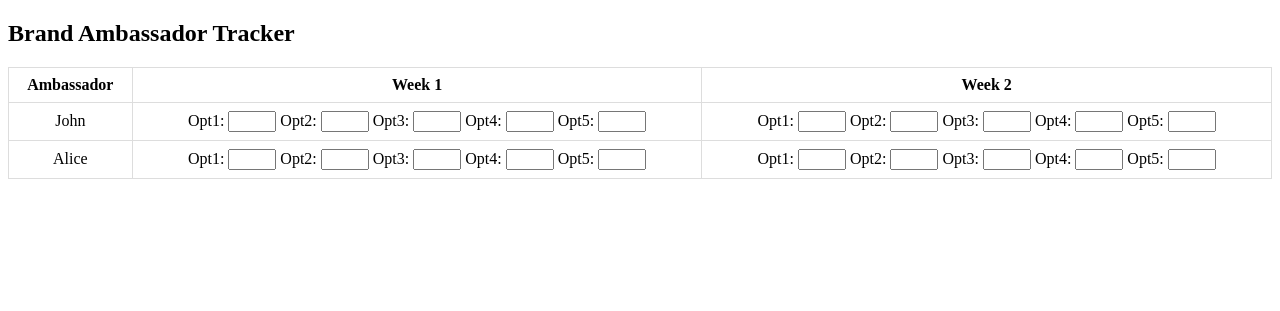
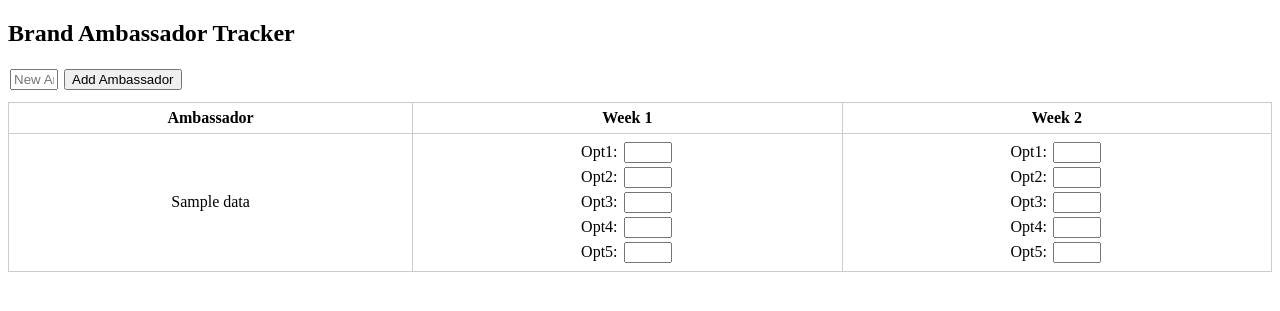
Before and after one commit to Kaushik-Puttaswamy/ambassador-tracker, a Flask app: template templates/index.html in a window 1280 px wide. Shown: the top 311 px of the page. Run offline with Flask 3, Linux system fonts and the light colour scheme; the template is opened without the code that fills it: most values are stand-ins (such as "Sample title", 1, 10 or a date in 2020); some libraries are stand-ins or nearby versions.

Commit message:
files added

```diff
--- a/app.py
+++ b/app.py
@@ -1,37 +1,47 @@
-from flask import Flask, render_template, request, jsonify
+from flask import Flask, render_template, request
 from flask_socketio import SocketIO, emit
 import os
+import json
 
 app = Flask(__name__)
 socketio = SocketIO(app, cors_allowed_origins="*")
 
-# In-memory database substitute (you can replace with real DB)
-data = {
-    'John': {f'Week {i+1}': [0, 0, 0, 0, 0] for i in range(52)},
-    'Alice': {f'Week {i+1}': [0, 0, 0, 0, 0] for i in range(52)}
-}
+DATA_FILE = 'saved_data.json'
+
+# Load saved data or initialize new structure
+def load_data():
+    if os.path.exists(DATA_FILE):
+        with open(DATA_FILE, 'r') as f:
+            return json.load(f)
+    return {}
+
+def save_data(data):
+    with open(DATA_FILE, 'w') as f:
+        json.dump(data, f)
+
+data = load_data()
 
 @app.route('/')
 def index():
     return render_template('index.html', data=data)
 
-@socketio.on('update_cell')
-def handle_update(data_packet):
-    name = data_packet['name']
-    week = data_packet['week']
-    option_index = data_packet['option']
+@socketio.on('update_click')
+def update_click(payload):
+    name = payload['ambassador']
+    week = f"Week {payload['week']}"
+    option = payload['option'] - 1
+    count = payload['count']
 
-    if name in data and week in data[name]:
-        if data[name][week][option_index] < 4:
-            data[name][week][option_index] += 1
-            new_value = data[name][week][option_index]
-            emit('cell_updated', {
-                'name': name,
-                'week': week,
-                'option': option_index,
-                'value': new_value
-            }, broadcast=True)
+    if name not in data:
+        data[name] = {}
+    if week not in data[name]:
+        data[name][week] = [0] * 5
+
+    data[name][week][option] = count
+    save_data(data)
+
+    emit('broadcast_update', payload, broadcast=True)
 
 if __name__ == '__main__':
-    port = int(os.environ.get("PORT", 10000))
+    port = int(os.environ.get("PORT", 5000))
     socketio.run(app, host='0.0.0.0', port=port)
--- a/static/script.js
+++ b/static/script.js
@@ -1,19 +1,19 @@
 const socket = io();
 
 function updateColor(input) {
-  const val = input.value.trim();
+  const val = parseInt(input.value.trim()) || 0;
   input.className = ""; // reset color
 
-  if (val === "1") input.classList.add("green");
-  else if (val === "2") input.classList.add("yellow");
-  else if (val === "3") input.classList.add("orange");
-  else if (val === "4") input.classList.add("red");
+  if (val === 1) input.classList.add("green");
+  else if (val === 2) input.classList.add("yellow");
+  else if (val === 3) input.classList.add("orange");
+  else if (val >= 4) input.classList.add("red");
 
   const data = {
     ambassador: input.dataset.ambassador,
     week: parseInt(input.dataset.week),
     option: parseInt(input.dataset.option),
-    count: parseInt(val || "0")
+    count: val
   };
   socket.emit("update_click", data);
 }
@@ -26,3 +26,40 @@ socket.on("broadcast_update", (data) => {
     updateColor(input);
   }
 });
+
+function addAmbassadorRow(name, weekCount = 2) {
+  const tbody = document.querySelector("#tracker-table tbody");
+  const tr = document.createElement("tr");
+  const tdName = document.createElement("td");
+  tdName.textContent = name;
+  tr.appendChild(tdName);
+
+  for (let week = 1; week <= weekCount; week++) {
+    const tdWeek = document.createElement("td");
+    for (let opt = 1; opt <= 5; opt++) {
+      const label = document.createTextNode(`Opt${opt}:`);
+      const input = document.createElement("input");
+      input.type = "text";
+      input.setAttribute("maxlength", "1");
+      input.dataset.ambassador = name;
+      input.dataset.week = week;
+      input.dataset.option = opt;
+      input.addEventListener("input", () => updateColor(input));
+      tdWeek.appendChild(label);
+      tdWeek.appendChild(input);
+      tdWeek.appendChild(document.createElement("br"));
+    }
+    tr.appendChild(tdWeek);
+  }
+
+  tbody.appendChild(tr);
+}
+
+document.getElementById("add-ambassador-btn").addEventListener("click", () => {
+  const input = document.getElementById("new-ambassador");
+  const name = input.value.trim();
+  if (name) {
+    addAmbassadorRow(name);
+    input.value = "";
+  }
+});
--- a/templates/index.html
+++ b/templates/index.html
@@ -6,17 +6,22 @@
   <script src="/static/script.js" defer></script>
   <style>
     table { border-collapse: collapse; width: 100%; }
-    td, th { border: 1px solid #ddd; padding: 8px; text-align: center; }
-    input { width: 40px; text-align: center; }
+    td, th { border: 1px solid #ccc; padding: 6px; text-align: center; }
+    input { width: 40px; text-align: center; margin: 2px; }
     .green { background-color: #90ee90; }
     .yellow { background-color: #ffff99; }
     .orange { background-color: #ffcc80; }
     .red { background-color: #ff9999; }
     .scrollable { overflow-x: auto; display: block; }
+    #control-panel { margin-bottom: 10px; }
   </style>
 </head>
 <body>
   <h2>Brand Ambassador Tracker</h2>
+  <div id="control-panel">
+    <input type="text" id="new-ambassador" placeholder="New Ambassador Name">
+    <button id="add-ambassador-btn">Add Ambassador</button>
+  </div>
   <div class="scrollable">
     <table id="tracker-table">
       <thead>
@@ -28,19 +33,21 @@
         </tr>
       </thead>
       <tbody>
-        {% for name in ['John', 'Alice'] %}
+        {% for name, weeks in data.items() %}
           <tr>
             <td>{{ name }}</td>
-            {% for week in range(1, 3) %}
+            {% for week_num in range(1, 3) %}
               <td>
-                {% for opt in range(1, 6) %}
-                  Opt{{ opt }}:
+                {% for opt in range(5) %}
+                  Opt{{ opt+1 }}:
                   <input type="text"
+                         value="{{ weeks['Week ' ~ week_num][opt] if 'Week ' ~ week_num in weeks else '' }}"
                          data-ambassador="{{ name }}"
-                         data-week="{{ week }}"
-                         data-option="{{ opt }}"
+                         data-week="{{ week_num }}"
+                         data-option="{{ opt+1 }}"
                          maxlength="1"
                          oninput="updateColor(this)">
+                  <br>
                 {% endfor %}
               </td>
             {% endfor %}
```
